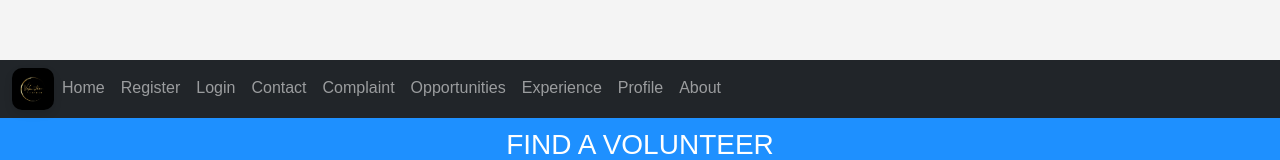
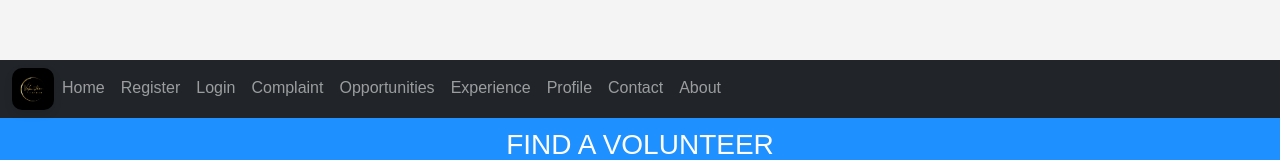
Before and after one commit to KrushiSirimalle/Vo-Fi, a React (Create React App) app in the folder vo-fi/: page /Home in a window 1280 px wide. Shown: the top 160 px of the page. Built offline with nearby package versions, Linux system fonts and the light colour scheme.

Commit message:
commit 1

```diff
--- a/vo-fi/src/components/NavBar.js
+++ b/vo-fi/src/components/NavBar.js
@@ -17,9 +17,6 @@ const NavBar=()=> {
             <Link to="/Login" class="nav-link">Login</Link>
           </li>
           <li class="nav-item">
-            <Link to="/Contact" class="nav-link">Contact</Link>
-          </li>
-          <li class="nav-item">
             <Link to="/Complaint" class="nav-link">Complaint</Link>
           </li>
           <li class="nav-item">
@@ -32,6 +29,9 @@ const NavBar=()=> {
           <Link to="/Profile" class="nav-link">Profile</Link>
           </li>
           <li class="nav-item">
+            <Link to="/Contact" class="nav-link">Contact</Link>
+          </li>
+          <li class="nav-item">
             <Link to="/About" class="nav-link">About</Link>
           </li>
 
```
